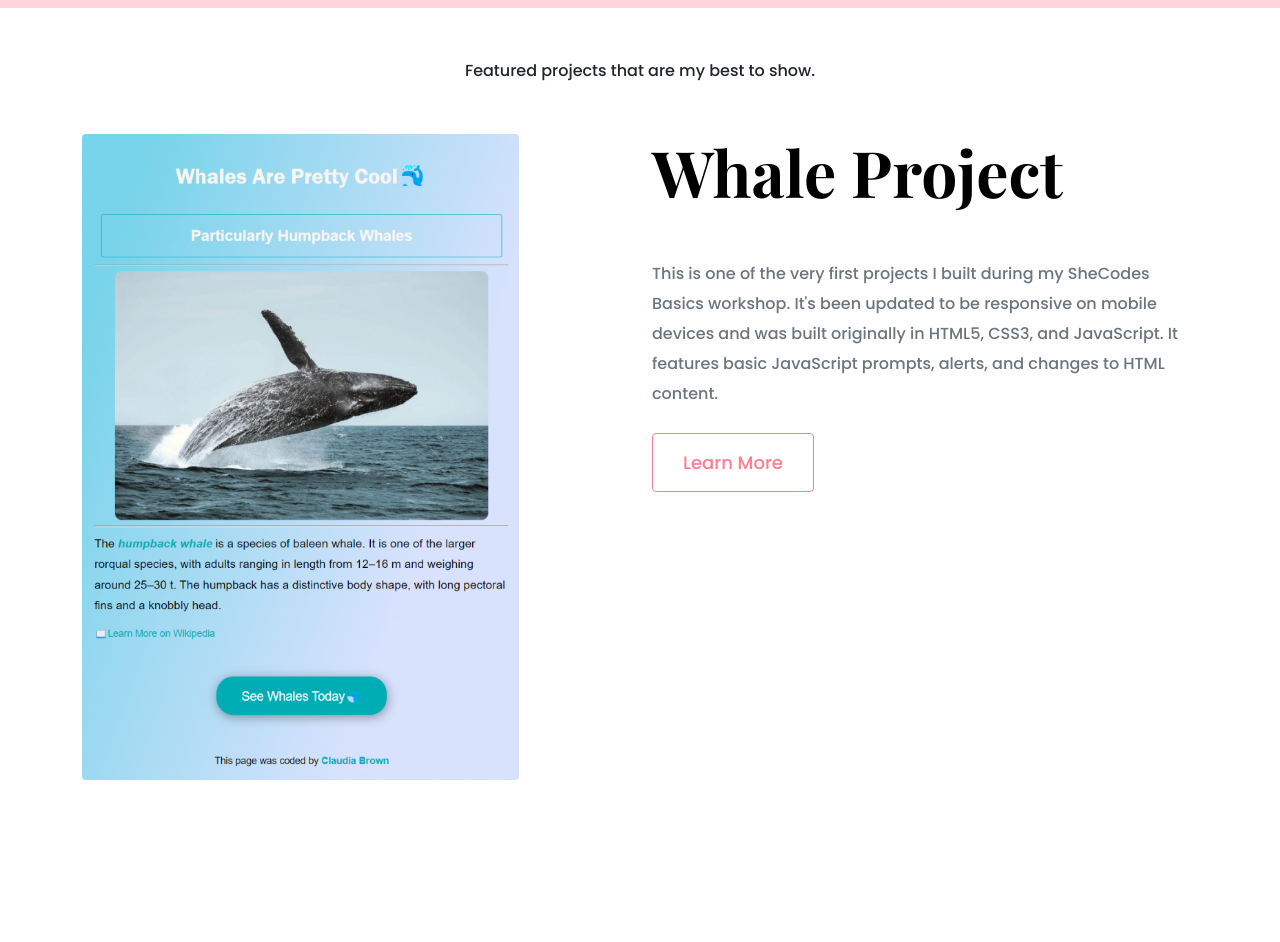
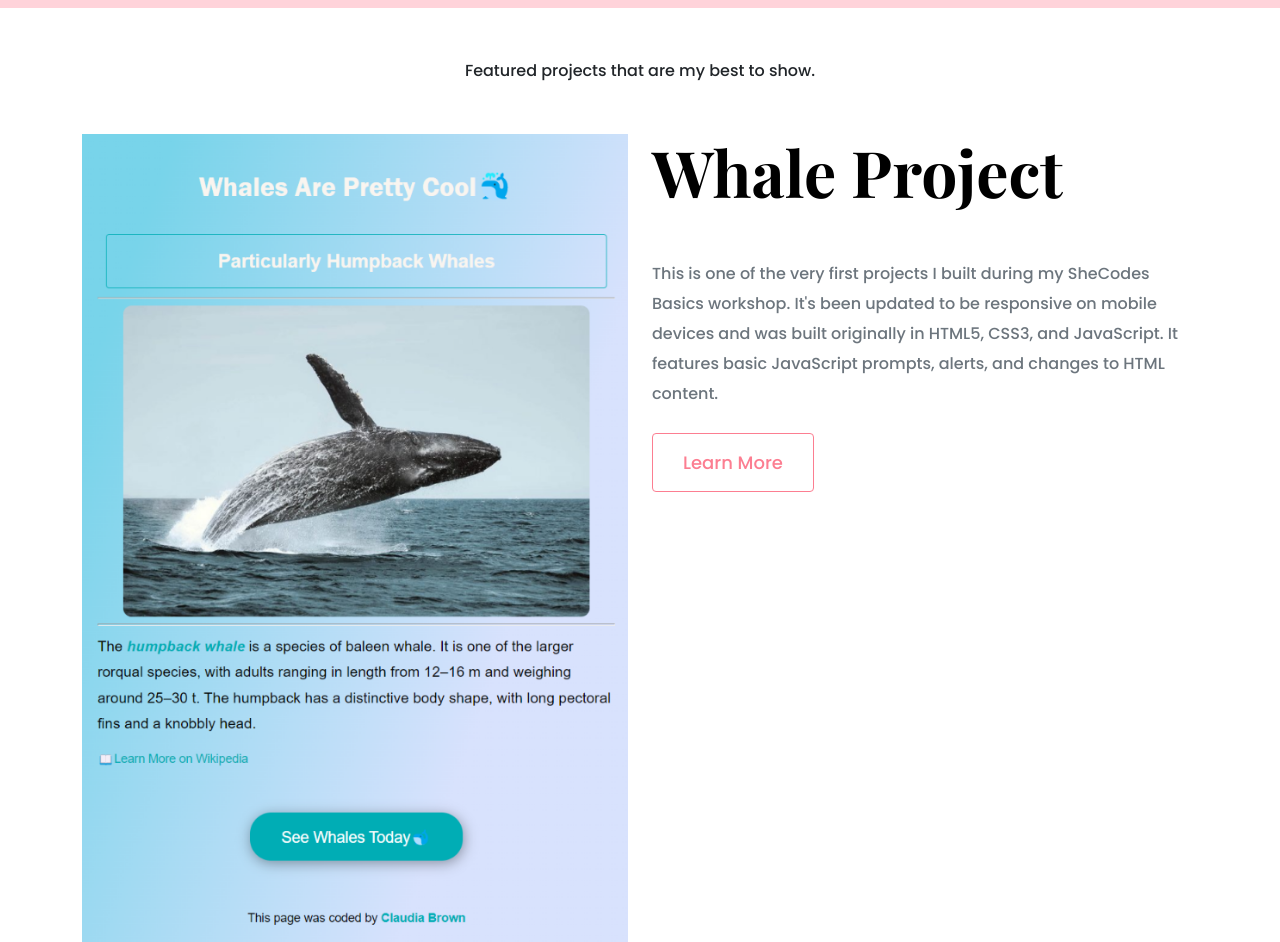
Before and after one commit to cbrown297/phony-portfolio, a plain HTML site: page index.html in a window 1280 px wide. Shown: the part 620-1562 px from the top of the page. Drawn offline with nearby package versions, Linux system fonts and the light colour scheme.

Commit message:
removing extra style to image

```diff
--- a/index.html
+++ b/index.html
@@ -62,7 +62,7 @@
       <div class="container">
         <div class="row">
           <div class="col-6">
-            <img src="/images/whale-project.png" alt="Whale project" class="img-fluid rounded whale-project"/>
+            <img src="/images/whale-project.png" alt="Whale project" class="img-fluid"/>
           </div>
           <div class="col-6">
           <h2 class="mb-5">Whale Project</h2>
--- a/src/portfolio.css
+++ b/src/portfolio.css
@@ -34,10 +34,6 @@ small {
   font-size: 19px;
   opacity: 0.8;
   color: #232121;
-}
-
-.whale-project {
-  height: 80%;
 }
 
 .hero {
```
